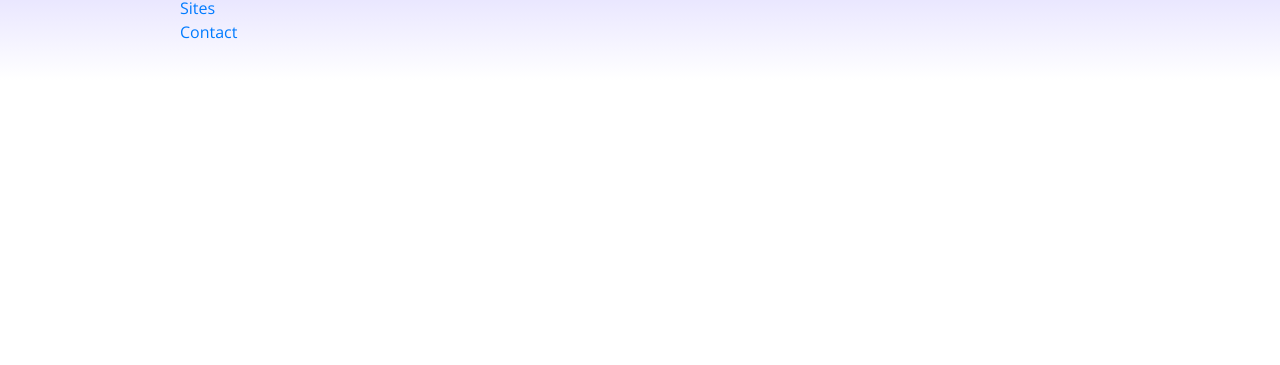
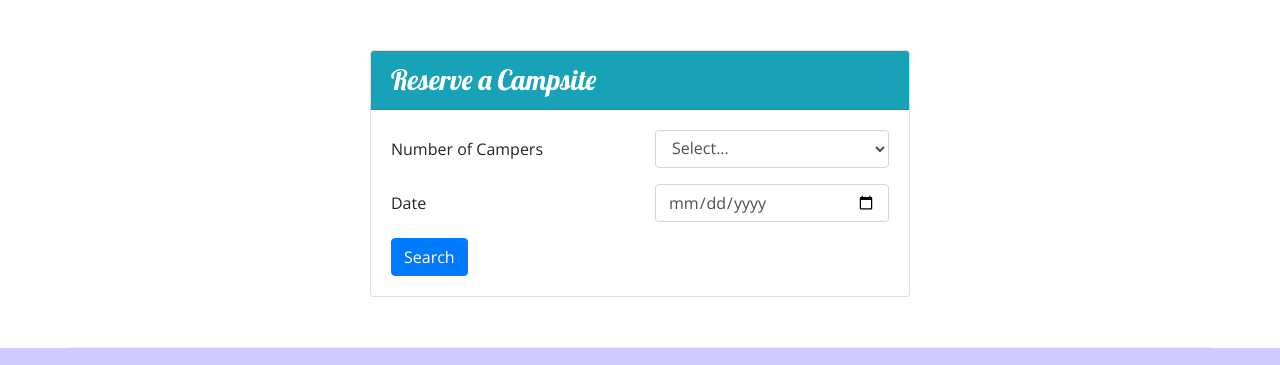
Before and after one commit to jnaranj21/nucampsite, a website: page index.html in a window 1280 px wide. Shown: the part 1153-1518 px from the top of the page. Before the commit the page ends 1233 px from the top, so only its background shows below. Drawn offline with nearby package versions, Linux system fonts and the light colour scheme.

Commit message:
Adding a third img to the home page and a reservation card and button

```diff
--- a/index.html
+++ b/index.html
@@ -28,6 +28,9 @@
                 <div class="col">
                     <h1>NuCamp</h1>
                     <h2>a better way to camp</h2>
+                </div>
+                <div class="col-md-4 col-xl-2 align-self-center mt-4">
+                    <a role="button" class="btn btn-info" href="#reserveForm">Reserve Campsite</a>
                 </div>
             </div>
         </div>
@@ -71,8 +74,13 @@
                 <h2>Featured Campsites</h2>
             </div>
             <div class="col">
-                <h3>React Lake Campground</h3>
-                <p class="d-none d-sm-block">Nestled in the foothills of the Chrome Mountains, this campground on the shores of the pristine React Lake is a favorite for fly fishers.</p>
+                <div class="media">
+                    <div class="media-body align-self-center">
+                        <h3>React Lake Campground</h3>
+                        <p class="d-none d-sm-block">Nestled in the foothills of the Chrome Mountains, this campground on the shores of the pristine React Lake is a favorite for fly fishers.</p>
+                    </div>
+                    <img class="d-flex ml-3 img-thumbnail" src="img/react-lake-thumb.jpg" alt="">
+                </div>
             </div>
         </div>
 
@@ -86,6 +94,42 @@
                     <div class="media-body align-self-center">
                         <h3>Bootstrap Outfitters</h3>
                         <p class="d-none d-sm-block">Bootstrap Outfitters supplies you with gear you need at prices you can't beat.</p>
+                    </div>
+                </div>
+            </div>
+        </div>
+        <div class="row row-content">
+            <div class="col-sm-6 mx-auto">
+                <div class="card">
+                    <h3 class="card-header bg-info text-white">Reserve a Campsite</h3>
+                    <div class="card-body">
+                        <form id="reserveForm">
+                            <div class="row form-group">
+                                <label class="col-sm-6 col-form-label" for="numCampers">Number of Campers</label>
+                                <div class="col-sm-6">
+                                    <select name="numCampers" id="numCampers" class="form-control">
+                                        <option value="">Select...</option>
+                                        <option value="1">1</option>
+                                        <option value="2">2</option>
+                                        <option value="3">3</option>
+                                        <option value="4">4</option>
+                                        <option value="5">5</option>
+                                        <option value="6">6</option>
+                                    </select>
+                                </div>
+                            </div>
+                            <div class="row form-group">
+                                <label class="col-sm-6 col-form-label" for="date">Date</label>
+                                <div class="col-sm-6">
+                                    <input type="date" id="date" name="date" placeholder="date" class="form-control">
+                                </div>
+                            </div>
+                            <div class="row">
+                                <div class="col">
+                                    <button class="btn btn-primary" type="submit">Search</button>
+                                </div>
+                            </div>
+                        </form>
                     </div>
                 </div>
             </div>
```
